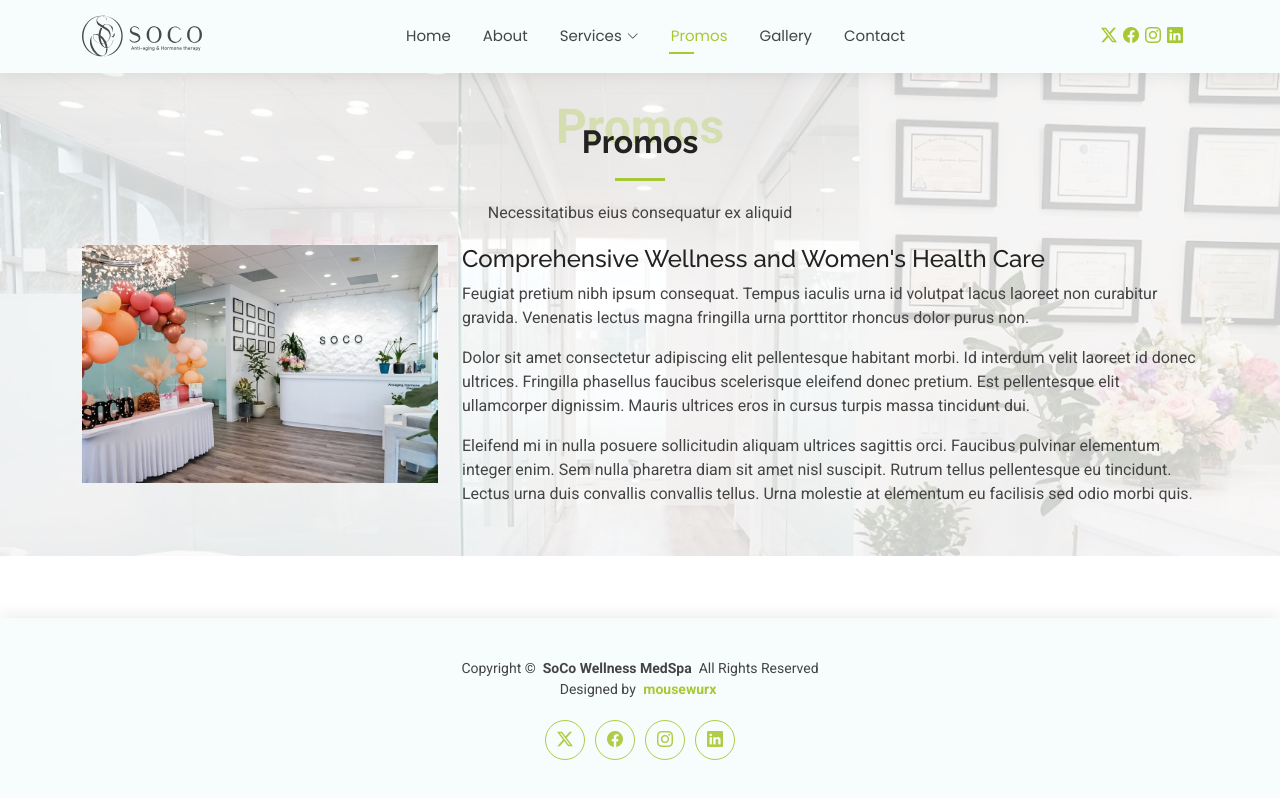
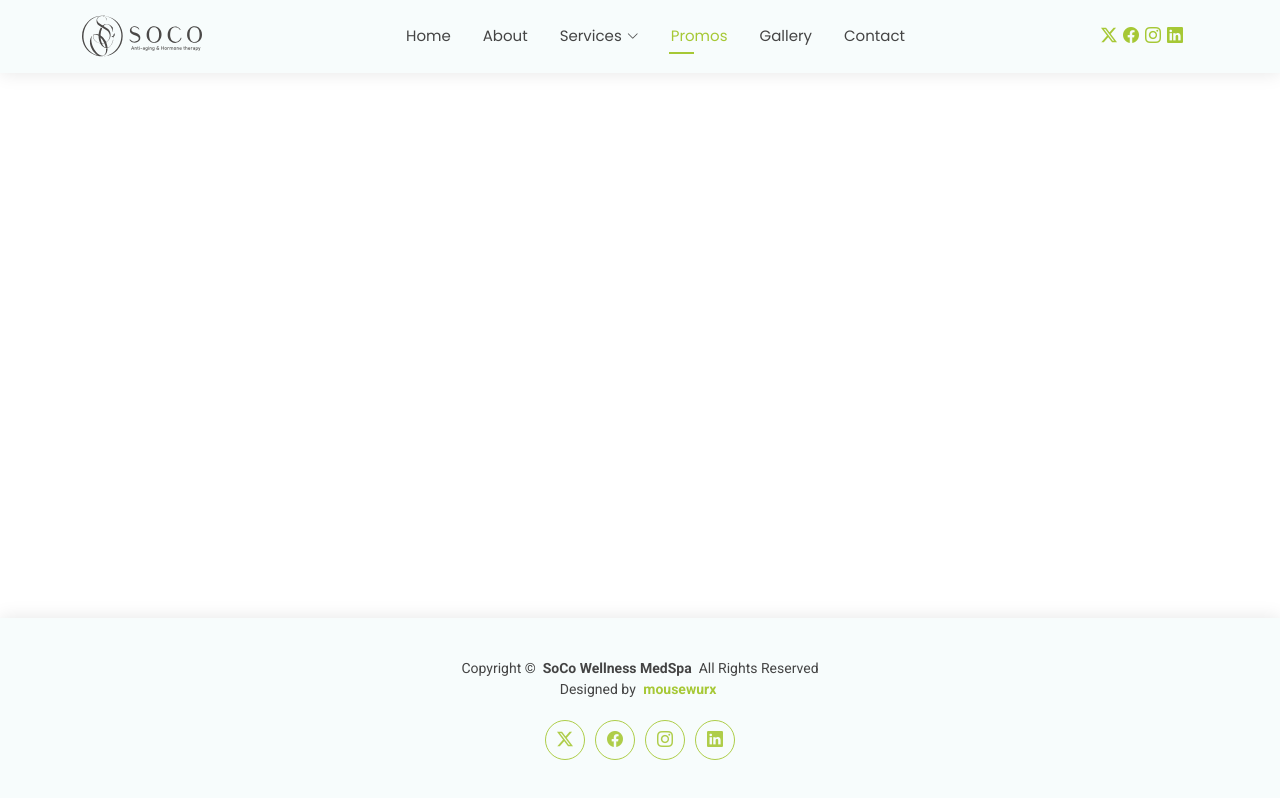
Before and after one commit to squnx/SoCo-Wellness-MedSpa, a React (Vite) app: page /promos in a window 1280 px wide. Built offline with nearby package versions, Linux system fonts and the light colour scheme; a web font is replaced by a local one.

Commit message:
Removed all section on Promos page

```diff
--- a/src/pages/Promos.jsx
+++ b/src/pages/Promos.jsx
@@ -6,7 +6,7 @@ const Promos = () => {
   return (
     <>
       {/* Promos Us Section */}
-      <section id="about" className="about section">
+      {/* <section id="about" className="about section">
         <div className="container section-title" data-aos="fade-up">
           <span>Promos</span>
           <h2>Promos</h2>
@@ -25,7 +25,7 @@ const Promos = () => {
             </div>
           </div>
         </div>
-      </section>
+      </section> */}
     </>
   );
 }
```
